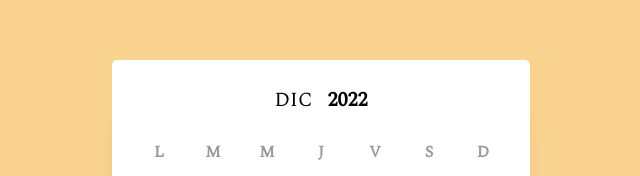
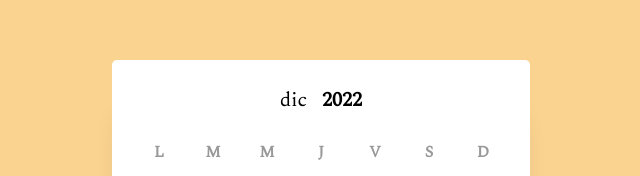
Before and after one commit to araceliponce/js-grid-buttons-calendar, a plain HTML site: page index.html in a window 1280 px wide. Shown: the part 136-312 px from the top of the page, 319-959 px from the left. Drawn offline with nearby package versions, Linux system fonts and the light colour scheme.

Commit message:
displays current month short name and year name

```diff
--- a/index.html
+++ b/index.html
@@ -19,8 +19,8 @@
     <section class="calendar__header">
       <button class="calendar__arrow"><i class="fas fa-angle-left"></i></button>
       <section>
-        <span class="calendar__month">DIC</span>
-        <span class="calendar__year">2022</span>
+        <span class="calendar__month">---</span>
+        <span class="calendar__year">----</span>
       </section>
       <button href="#" class="calendar__arrow"><i class="fas fa-angle-right"></i></button>
     </section>
--- a/scripts/main.js
+++ b/scripts/main.js
@@ -35,6 +35,12 @@ firstDayCurrentMonth.getDay(); //4 (jueves)
 const firstDayJanuary = getFirstDayOfMonth(2023, 0);
 console.log(firstDayJanuary); // Wed Jan 01 2025
 
+//NAMES FOR CALENDAR__HEADER https://stackoverflow.com/a/18648314 there is also narrow (only first letter of month), can use 'es' 'default'
+let currentMonthShortName = new Date().toLocaleString('es', { month: 'short' }) //lo obtienes a partir de un object date, no funciona usando currentMonth (que es un int number)
+
+document.querySelector('.calendar__year').textContent = currentYear; //2022
+document.querySelector('.calendar__month').textContent = currentMonthShortName;
+
 
 //CREATE BTNS AND PLACE THE FIRST ONE ON THEIR COLUMN
 //35 instead of daysInCurrentMonth
```
